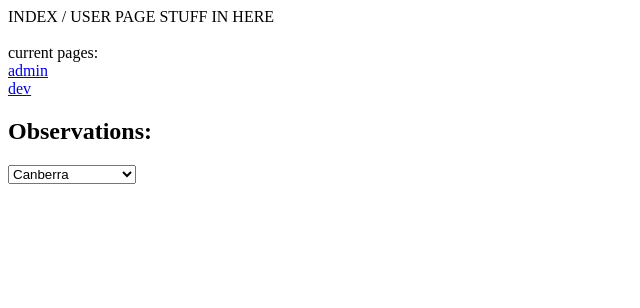
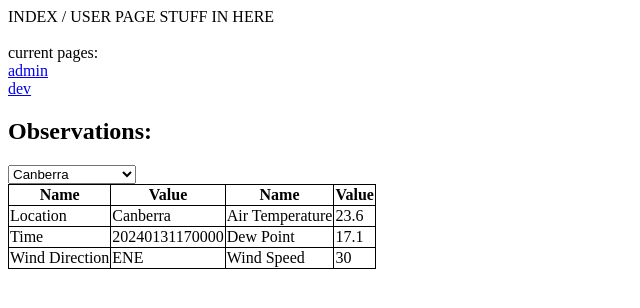
Before and after one commit to mrcrowley42/Project5, a Django app: page / in a window 1280 px wide. Shown: the top 308 px of the page, without its empty margins (0-640 px from the left). Run offline with Django 4.2, Linux system fonts and the light colour scheme; data comes from the database, SQL or seed files in the repository; parts of the project's set-up code (start-up, migrations or seed data) failed here and were passed over.

Commit message:
Added the rest of the table functionality

```diff
--- a/project5/project5_dj/urls.py
+++ b/project5/project5_dj/urls.py
@@ -24,6 +24,7 @@ urlpatterns = [
     path('dev/', views.dev_page, name='dev_page'),
 
     path('user', views.user_request, name='user_request'),
+    path('table_data', views.table_data, name="table_data"),
 
     path('django_admin/', admin.site.urls),
 ]
--- a/project5/woe/static/woe/WOE_JS.js
+++ b/project5/woe/static/woe/WOE_JS.js
@@ -67,3 +67,20 @@ function doStuff() {
 function show_selected(element) {
     console.log(element.value, "selected");
 };
+
+function do_ajax(dropdown, div_id) {
+    let xhttp = new XMLHttpRequest();
+    xhttp.onreadystatechange = function () {
+    if (this.readyState === 4 && this.status === 200) {
+        document.getElementById(div_id).innerHTML = '' + this.responseText;
+    }
+    };
+    //xhttp.open("GET", "table_data.html", true);
+    let resource = 'table_data?limit=1&wmo=' + dropdown.value;
+    xhttp.open('GET', resource, true);
+    xhttp.send();
+}
+
+document.addEventListener("DOMContentLoaded", (event)=>{
+    do_ajax(document.getElementById('location_select'), 'ajax_example');
+});
--- a/project5/woe/static/woe/style.css
+++ b/project5/woe/static/woe/style.css
@@ -0,0 +1,4 @@
+table, th, td {
+    border: 1px solid black;
+    border-collapse: collapse;
+}
--- a/project5/woe/templates/index.html
+++ b/project5/woe/templates/index.html
@@ -5,6 +5,7 @@
     <meta charset="UTF-8">
     <title>Index</title>
     <script src="static/woe/WOE_JS.js"></script>
+    <link rel="stylesheet" href="static/woe/style.css">
 </head>
 <body>
 
@@ -27,11 +28,15 @@ INDEX / USER PAGE STUFF IN HERE
     {% endfor %}
 </ul>
 
-<select id="location_select" name="location_dropdown" onchange="show_selected(document.getElementById('location_select'))">
+<select id="location_select" name="location_dropdown" onchange="do_ajax(this, 'ajax_example')">
     {% for loc in locations %}
-    <option value="{{loc.location}}">{{loc.location}}</option>
+    <option value="{{loc.id}}">{{loc.location}}</option>
     {% endfor %}
 </select>
 
+<div id="ajax_example" name="ajax_example">
+
+</div>
+
 </body>
 </html>
--- a/project5/woe/templates/table_data.html
+++ b/project5/woe/templates/table_data.html
@@ -1,10 +1,16 @@
-<!DOCTYPE html>
-<html lang="en">
-<head>
-    <meta charset="UTF-8">
-    <title>Title</title>
-</head>
-<body>
-
-</body>
-</html>
+<table>
+    <tr>
+        <th>Name</th>
+        <th>Value</th>
+        <th>Name</th>
+        <th>Value</th>
+    </tr>
+    {% for column in data %}
+    <tr>
+        <td>{{column.0}}</td>
+        <td>{{column.1}}</td>
+        <td>{{column.2}}</td>
+        <td>{{column.3}}</td>
+    </tr>
+    {% endfor %}
+</table>
--- a/project5/woe/views.py
+++ b/project5/woe/views.py
@@ -44,6 +44,7 @@ def user_request(request):
             id=obs.id,
             wmo=obs.wmo.id,
             local_time=obs.local_date_time_full,
+            location=obs.wmo.name,
             air_temp=obs.air_temp,
             dewpt=obs.dewpt,
             wind_dir=obs.wind_dir,
@@ -58,3 +59,20 @@ def user_request(request):
                 data[wmo] = wmo_data if not limit else wmo_data[:limit]
 
     return JsonResponse(data, safe=False)
+
+
+def table_data(request):
+    request.path = '/user'
+    result = user_request(request)
+    wmo = request.GET.getlist('wmo')[0]
+    json_object = json.loads(result.content)
+    air_temp = json_object[wmo][0]['air_temp']
+    location = json_object[wmo][0]['location']
+    time = json_object[wmo][0]['local_time']
+    dew_point = json_object[wmo][0]['dewpt']
+    wind_dir = json_object[wmo][0]['wind_dir']
+    wind_spe = json_object[wmo][0]['wind_speed_kmh']
+    context = {'data': [['Location', location, 'Air Temperature', air_temp],
+                        ['Time', time, 'Dew Point', dew_point],
+                        ['Wind Direction', wind_dir, 'Wind Speed', wind_spe]]}
+    return render(request, 'table_data.html', context)
```
